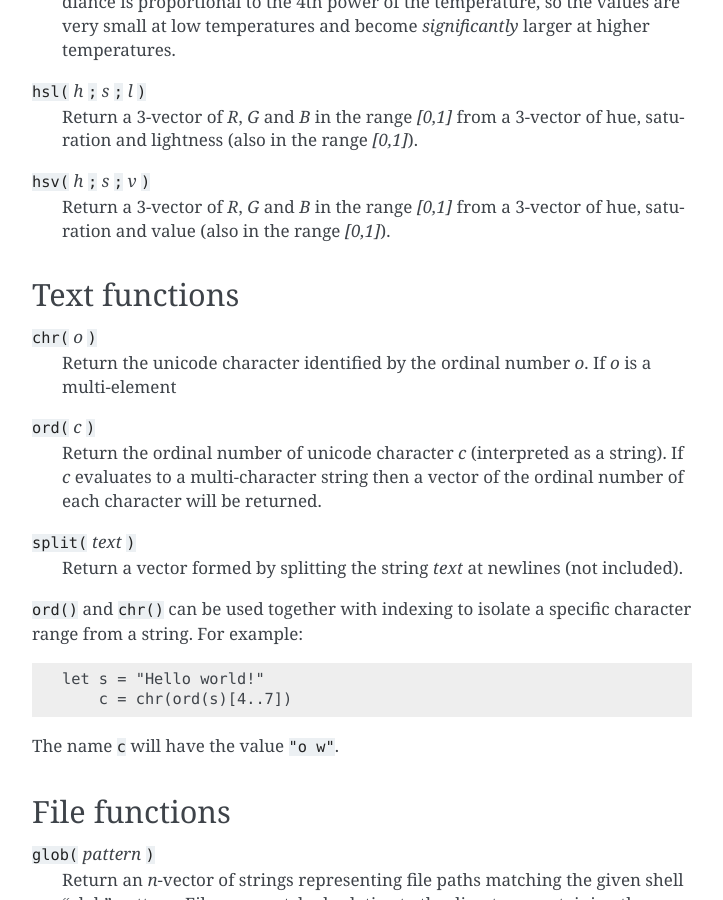
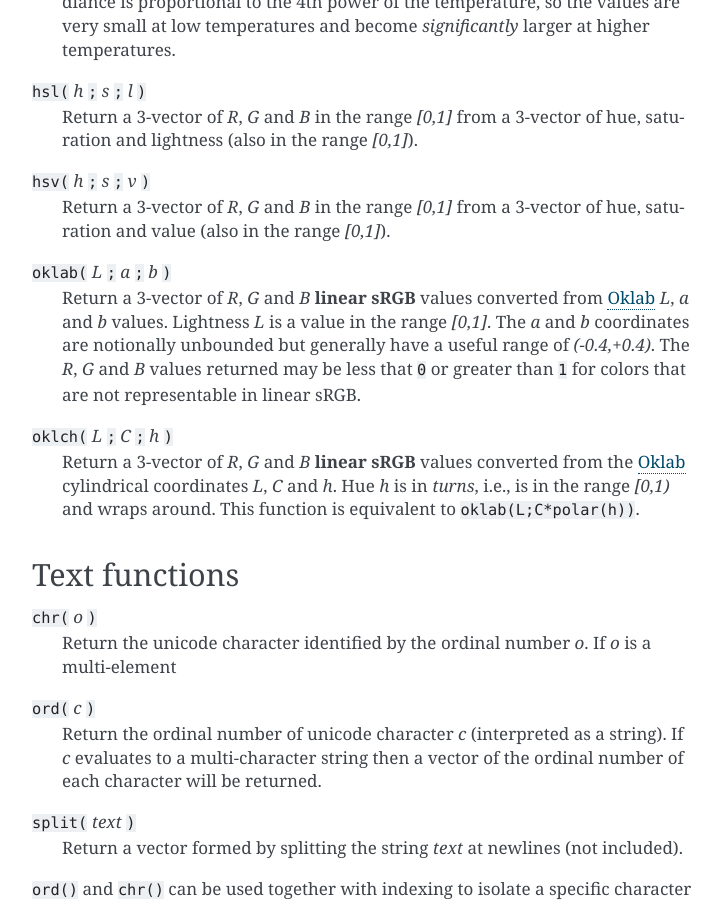
Before and after one commit to jonathanhogg/flitter, a Sphinx documentation site: the page built from docs/builtins.md, in a window 1280 px wide and 900 px high, scrolled down 9039 px. Shown: the whole window, without its empty margins (388-1111 px from the left). Built offline with Sphinx 7.4.7, drawn with Linux system fonts in a browser that asks for light colours.

Commit message:
Add support for the Oklab color space
Plus documentation, an example and tests.

```diff
--- a/docs/builtins.md
+++ b/docs/builtins.md
@@ -381,6 +381,20 @@ hue, saturation and lightness (also in the range *[0,1]*).
 : Return a 3-vector of *R*, *G* and *B* in the range *[0,1]* from a 3-vector of
 hue, saturation and value (also in the range *[0,1]*).
 
+`oklab(` *L* `;` *a* `;` *b* `)`
+: Return a 3-vector of *R*, *G* and *B* **linear sRGB** values converted from
+[Oklab](https://en.wikipedia.org/wiki/Oklab_color_space) *L*, *a* and *b*
+values. Lightness *L* is a value in the range *[0,1]*. The *a* and *b*
+coordinates are notionally unbounded but generally have a useful range of
+*(-0.4,+0.4)*. The *R*, *G* and *B* values returned may be less that `0` or
+greater than `1` for colors that are not representable in linear sRGB.
+
+`oklch(` *L* `;` *C* `;` *h* `)`
+: Return a 3-vector of *R*, *G* and *B* **linear sRGB** values converted from
+the [Oklab](https://en.wikipedia.org/wiki/Oklab_color_space) cylindrical
+coordinates *L*, *C* and *h*. Hue *h* is in *turns*, i.e., is in the range
+*[0,1)* and wraps around. This function is equivalent to `oklab(L;C*polar(h))`.
+
 ## Text functions
 
 `chr(` *o* `)`
```
Also changed, not shown: 7 other files.
